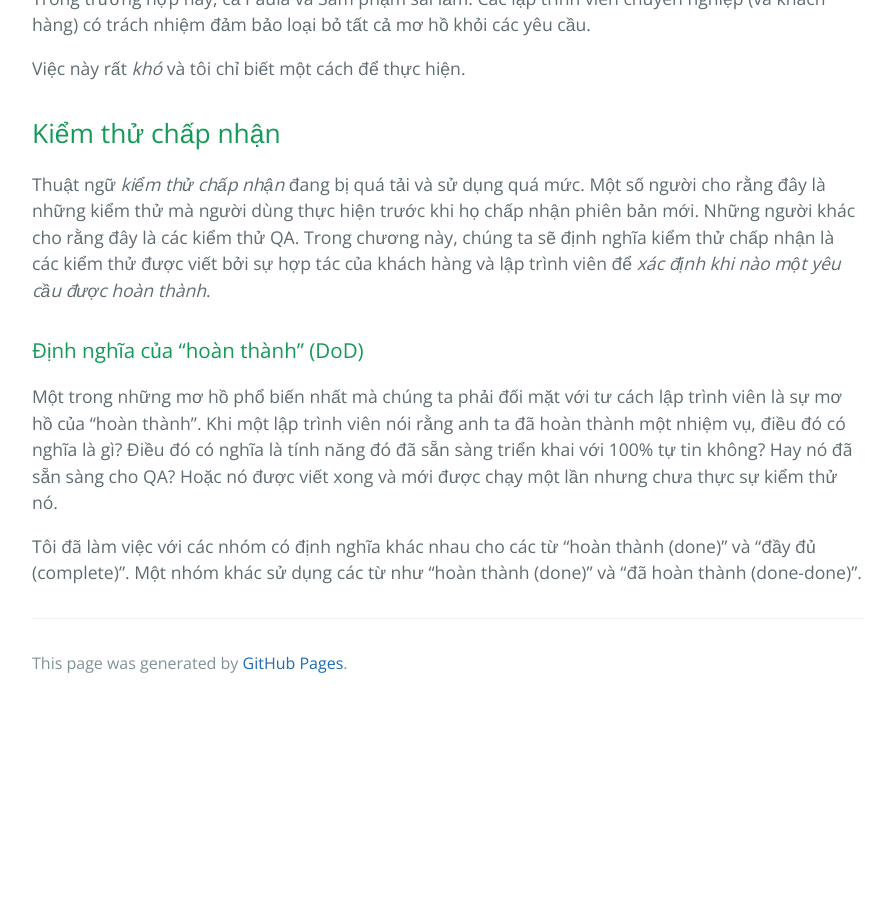
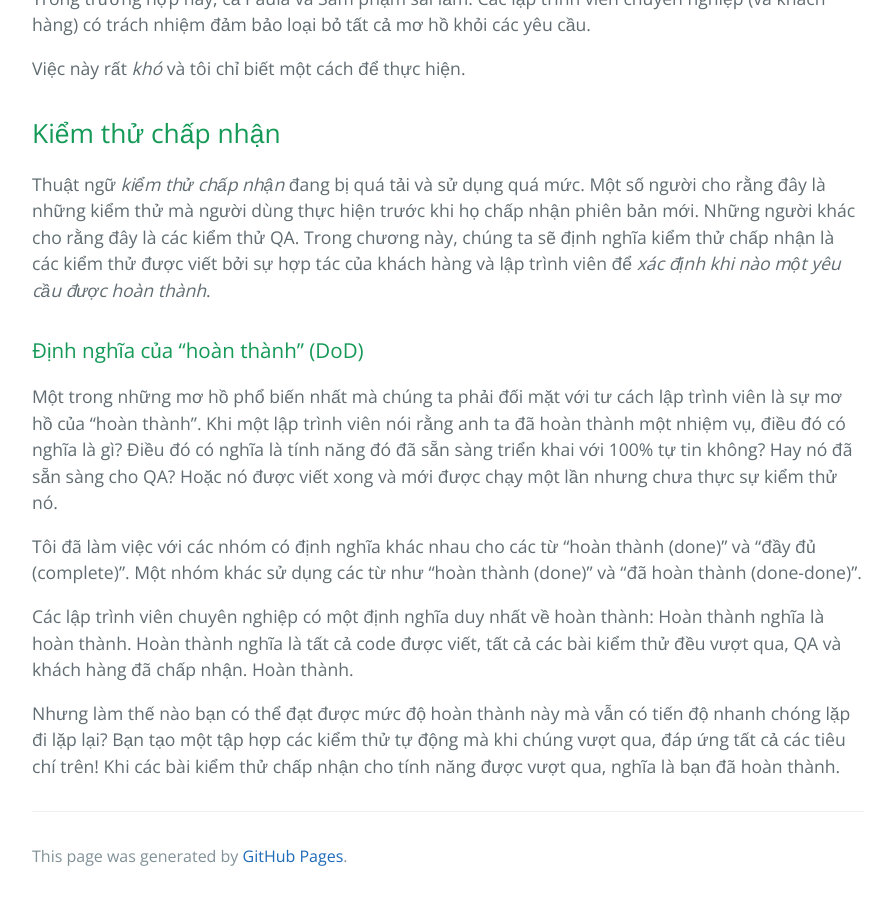
Before and after one commit to HaiBV/haibv.github.io, a Jekyll site: the page built from clean-coder/chapter-7-acceptance-testing.md, in a window 1280 px wide and 900 px high, scrolled down 4965 px. Shown: the whole window, without its empty margins (192-1087 px from the left). Built offline with Jekyll 4.4.1, drawn with Linux system fonts in a browser that asks for light colours; our own code applies the rules of GitHub Pages for plain Markdown files; before the commit the page ends 5672 px from its top, so only the background shows below that.

Commit message:
Book - The Clean Coder - Chapter 7 - Acceptance Testing

```diff
--- a/clean-coder/chapter-7-acceptance-testing.md
+++ b/clean-coder/chapter-7-acceptance-testing.md
@@ -135,3 +135,7 @@ Thuật ngữ _kiểm thử chấp nhận_ đang bị quá tải và sử dụng
 Một trong những mơ hồ phổ biến nhất mà chúng ta phải đối mặt với tư cách lập trình viên là sự mơ hồ của "hoàn thành". Khi một lập trình viên nói rằng anh ta đã hoàn thành một nhiệm vụ, điều đó có nghĩa là gì? Điều đó có nghĩa là tính năng đó đã sẵn sàng triển khai với 100% tự tin không? Hay nó đã sẵn sàng cho QA? Hoặc nó được viết xong và mới được chạy một lần nhưng chưa thực sự kiểm thử nó.
 
 Tôi đã làm việc với các nhóm có định nghĩa khác nhau cho các từ "hoàn thành (done)" và "đầy đủ (complete)". Một nhóm khác sử dụng các từ như "hoàn thành (done)" và "đã hoàn thành (done-done)".
+
+Các lập trình viên chuyên nghiệp có một định nghĩa duy nhất về hoàn thành: Hoàn thành nghĩa là hoàn thành. Hoàn thành nghĩa là tất cả code được viết, tất cả các bài kiểm thử đều vượt qua, QA và khách hàng đã chấp nhận. Hoàn thành.
+
+Nhưng làm thế nào bạn có thể đạt được mức độ hoàn thành này mà vẫn có tiến độ nhanh chóng lặp đi lặp lại? Bạn tạo một tập hợp các kiểm thử tự động mà khi chúng vượt qua, đáp ứng tất cả các tiêu chí trên! Khi các bài kiểm thử chấp nhận cho tính năng được vượt qua, nghĩa là bạn đã hoàn thành.
```
